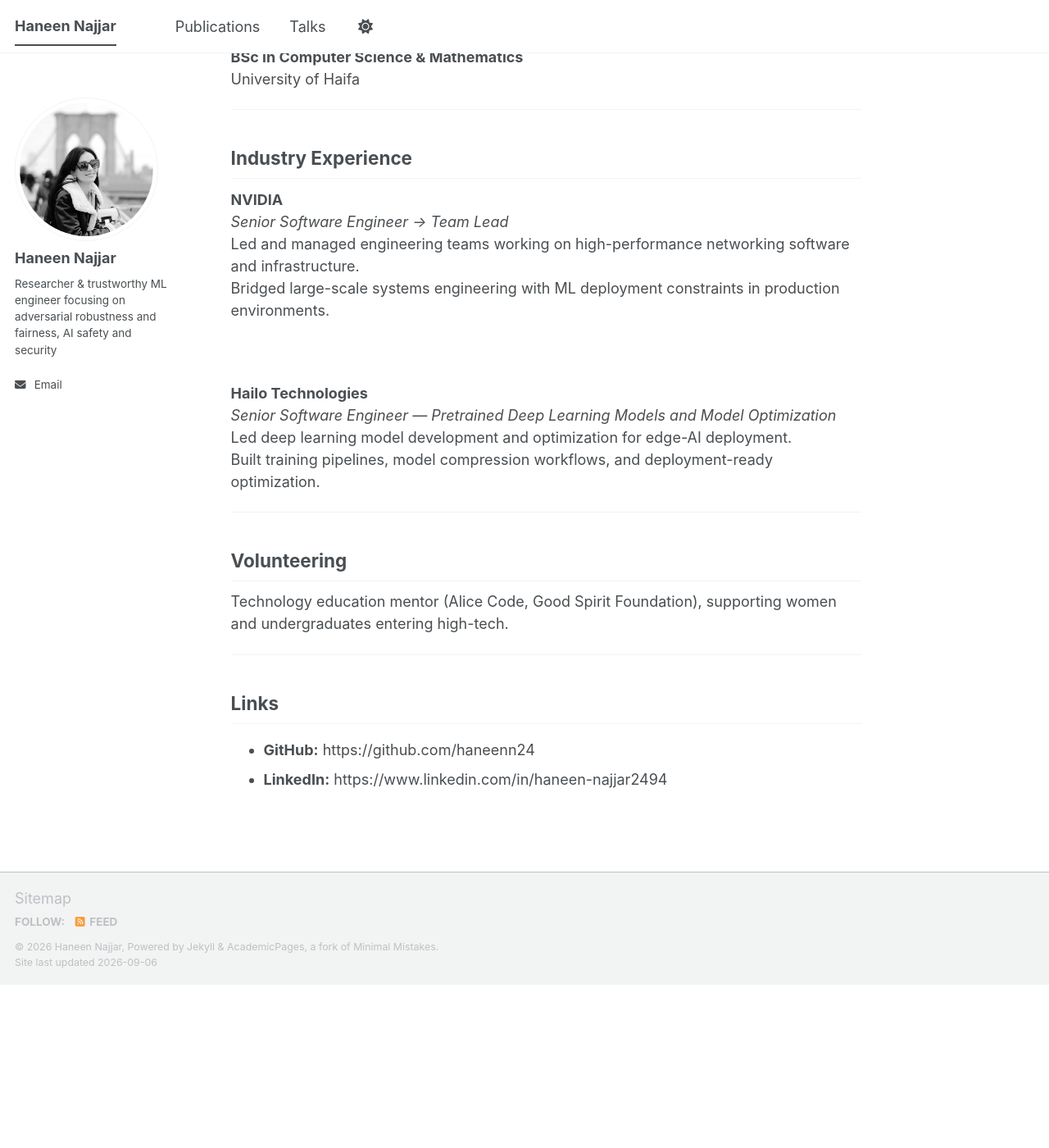
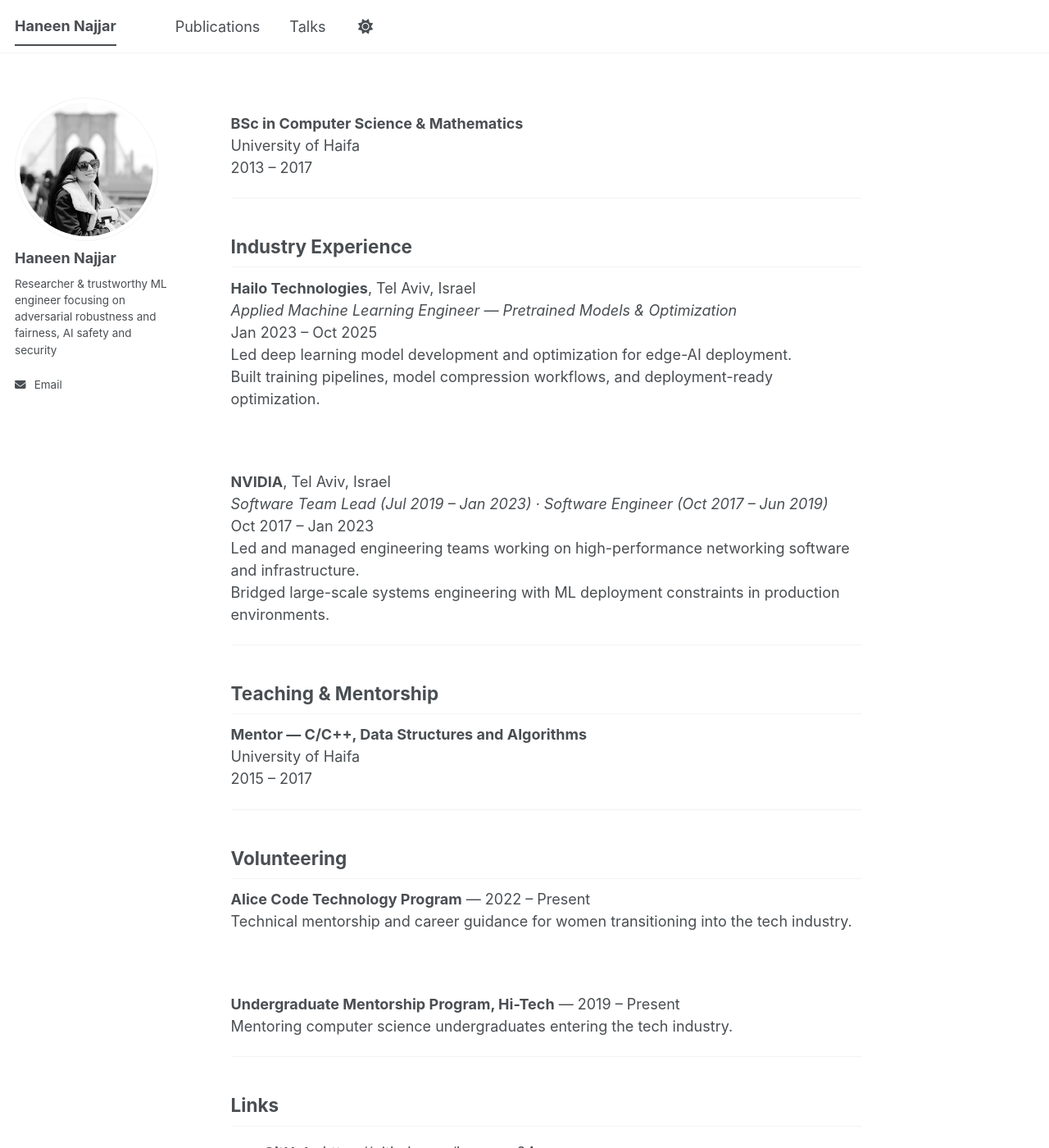
Before and after one commit to haneenn24/haneenn24.github.io, a Jekyll site: the page built from _pages/about.md, in a window 1280 px wide and 1400 px high, scrolled down 1236 px. Shown: the whole window at 82% size. Built offline with Jekyll 4.4.1, drawn with Linux system fonts in a browser that asks for light colours; a script bundle is joined from its source files by our own code; library files that are not in the unit come from our copies; before the commit the page ends 2437 px from its top, so only the background shows below that; some of the changed text lies outside the part shown.

Commit message:
Update paper link to USENIX prepub and add dates from CV
- Point Sy-FAR paperurl at the USENIX Security 2026 prepub PDF, keep
  arXiv listed as the preprint
- Add years to all academic and industry entries on the about page,
  reorder industry reverse-chronologically, and align titles with the CV
- Add teaching/mentorship section and dated volunteering entries

Co-Authored-By: Claude Opus 5 (1M context) <noreply@anthropic.com>

```diff
--- a/_pages/about.md
+++ b/_pages/about.md
@@ -22,48 +22,68 @@ Conducting research in AI safety and people-aligned machine intelligence, focusi
 
 **PhD in Computer Science** *(ongoing)*
 Tel Aviv University
-Research area: Trustworthy Machine Learning, adversarial robustness, fairness, security-critical ML.
+Oct 2025 – Present
+Research area: Trustworthy Machine Learning, AI safety, adversarial robustness, fairness, security-critical ML.
 
 <br>
 
 **MSc in Computer Science**
 Tel Aviv University
+2023 – 2025 (GPA 95)
 Focus: Trustworthy ML, adversarial learning, fairness, security, and graph neural networks
 Thesis: *Sy-FAR: Symmetry-based Fair Adversarial Robustness*
-(accepted to USENIX Security 2026; arXiv:2509.12939)
+(accepted to [USENIX Security 2026](https://www.usenix.org/system/files/conference/usenixsecurity26/sec26_prepub_najjar.pdf))
 
 <br>
 
 **MBA (Technology, Innovation & Entrepreneurship)**
 Tel Aviv University
+2020 – 2021
 Focus: technology strategy, leadership, and entrepreneurship
 
 <br>
 
 **BSc in Computer Science & Mathematics**
 University of Haifa
+2013 – 2017
 
 ---
 
 ## Industry Experience
 
-**NVIDIA**
-*Senior Software Engineer → Team Lead*
+**Hailo Technologies**, Tel Aviv, Israel
+*Applied Machine Learning Engineer — Pretrained Models & Optimization*
+Jan 2023 – Oct 2025
+Led deep learning model development and optimization for edge-AI deployment.
+Built training pipelines, model compression workflows, and deployment-ready optimization.
+
+<br>
+
+**NVIDIA**, Tel Aviv, Israel
+*Software Team Lead (Jul 2019 – Jan 2023) · Software Engineer (Oct 2017 – Jun 2019)*
+Oct 2017 – Jan 2023
 Led and managed engineering teams working on high-performance networking software and infrastructure.
 Bridged large-scale systems engineering with ML deployment constraints in production environments.
 
-<br>
+---
 
-**Hailo Technologies**
-*Senior Software Engineer — Pretrained Deep Learning Models and Model Optimization*
-Led deep learning model development and optimization for edge-AI deployment.
-Built training pipelines, model compression workflows, and deployment-ready optimization.
+## Teaching & Mentorship
+
+**Mentor — C/C++, Data Structures and Algorithms**
+University of Haifa
+2015 – 2017
 
 ---
 
 ## Volunteering
 
-Technology education mentor (Alice Code, Good Spirit Foundation), supporting women and undergraduates entering high-tech.
+**Alice Code Technology Program** — 2022 – Present
+Technical mentorship and career guidance for women transitioning into the tech industry.
+
+<br>
+
+**Undergraduate Mentorship Program, Hi-Tech** — 2019 – Present
+Mentoring computer science undergraduates entering the tech industry.
 
 ---
 
```
Also changed, not shown: _publications/2026-01-01-syfar.md (+3 -2 lines).
